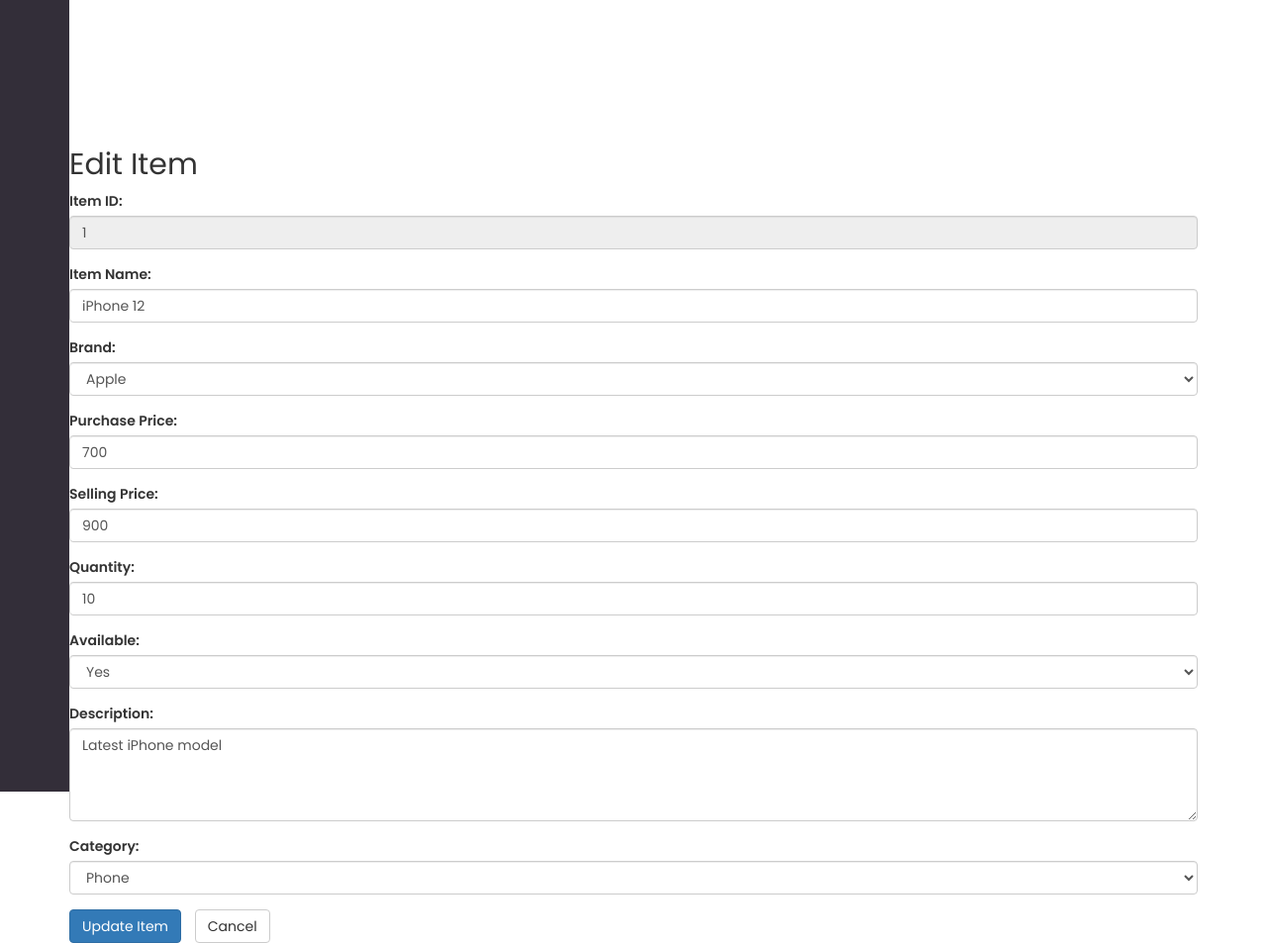
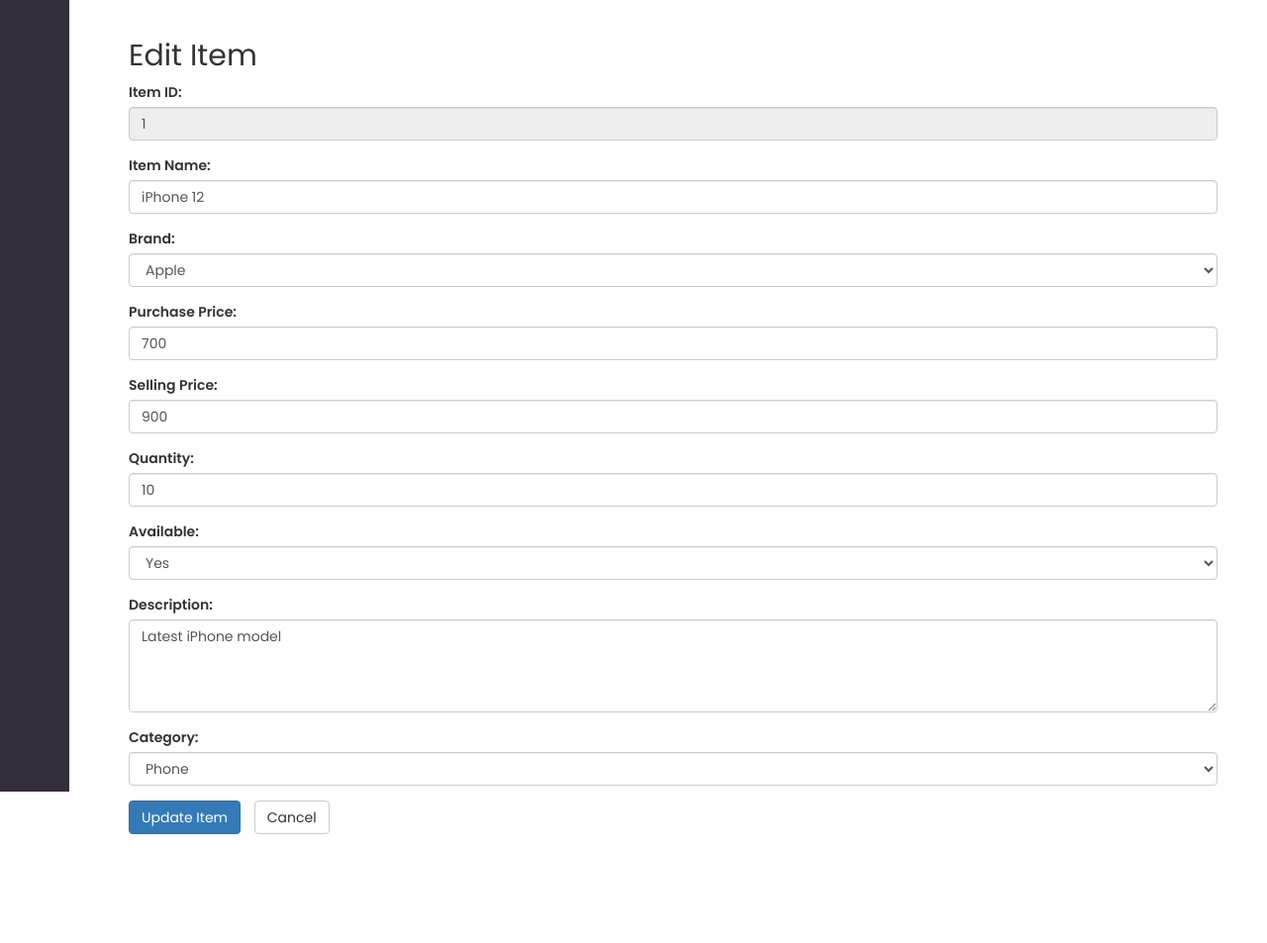
Before and after one commit to panchaliSam/inventoryManagementSystem---MIT, a PHP site: page /Assets/PHP/itemEdit.php?id=1 in a window 1280 px wide. Shown: the whole page at 99% size. After the commit the page ends 843 px from the top, so only its background shows below. Run offline with PHP 8.4, Linux system fonts and the light colour scheme; data comes from the database, SQL or seed files in the repository; some libraries are stand-ins or nearby versions.

Commit message:
Adjust alginment

```diff
--- a/Assets/PHP/categoryEdit.php
+++ b/Assets/PHP/categoryEdit.php
@@ -67,7 +67,7 @@ if (isset($_GET['id']) && !empty($_GET['id'])) {
         include_once "../Components/sideNavBar.php"
     ?>
 
-    <div class="afterNavContent" style="padding-top: 80px; margin-top: 50px; margin-left: 50px; margin-right: 50px;">
+    <div class="afterNavContent" style="padding-top: 10px; margin-top: 10px; padding-left: 80px; margin-left: 50px; margin-right: 50px;">
         <h2>Edit Category</h2>
 
         <!-- Form to edit category -->
--- a/Assets/PHP/itemEdit.php
+++ b/Assets/PHP/itemEdit.php
@@ -83,7 +83,7 @@
         include_once "../Components/sideNavBar.php"
     ?>
 
-    <div class="container" style="padding-top: 80px;">
+    <div class="afterNavContent" style="padding-top: 10px; margin-top: 10px; padding-left: 80px; margin-left: 50px; margin-right: 50px;">
         <h2>Edit Item</h2>
 
         <!-- Form to edit item -->
```
